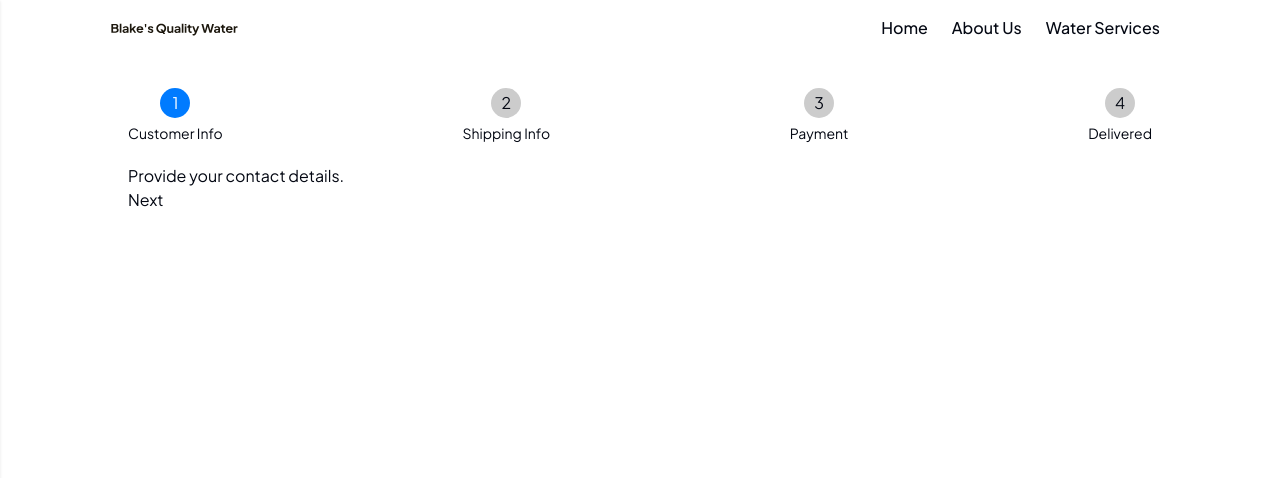
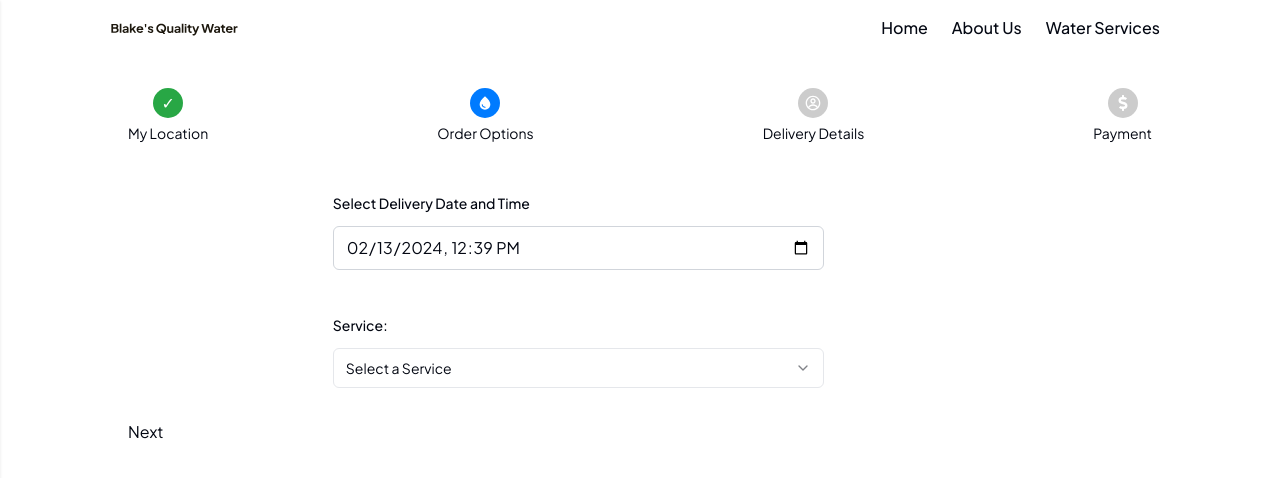
Before and after one commit to MoazamAli45/need-h2O-project, a Next.js app: page /book-order in a window 1280 px wide. Shown: the top 478 px of the page. Built offline with nearby package versions, Linux system fonts and the light colour scheme.

Commit message:
Update global CSS and add OrderOptions component

```diff
--- a/package.json
+++ b/package.json
@@ -11,11 +11,13 @@
   "dependencies": {
     "@radix-ui/react-accordion": "^1.1.2",
     "@radix-ui/react-label": "^2.0.2",
+    "@radix-ui/react-select": "^2.0.0",
     "class-variance-authority": "^0.7.0",
     "clsx": "^2.1.0",
     "lucide-react": "^0.325.0",
     "next": "14.1.0",
     "react": "^18",
+    "react-datetime-picker": "^5.6.0",
     "react-dom": "^18",
     "react-form-stepper": "^2.0.3",
     "react-google-autocomplete": "^2.7.3",
--- a/src/app/book-order/page.js
+++ b/src/app/book-order/page.js
@@ -4,23 +4,31 @@ import Navigation from "@/components/shared/Navigation";
 import OrderContext from "@/context/OrderProvider";
 import { useRouter } from "next/navigation";
 import React, { useContext } from "react";
-
+import { MdLocationPin } from "react-icons/md";
+import { MdWaterDrop } from "react-icons/md";
+import { CgProfile } from "react-icons/cg";
+import { FaDollarSign } from "react-icons/fa";
+import OrderOptions from "@/components/Order/OrderOptions";
 const CHECKOUT_STEPS = [
   {
-    name: "Customer Info",
-    Component: () => <div>Provide your contact details.</div>,
+    name: "My Location",
+    Component: () => <></>,
+    icon: <MdLocationPin color="white" />,
   },
   {
-    name: "Shipping Info",
-    Component: () => <div>Enter your shipping address.</div>,
+    name: "Order Options",
+    Component: () => <OrderOptions />,
+    icon: <MdWaterDrop color="white" />,
+  },
+  {
+    name: "Delivery Details",
+    Component: () => <div>Complete payment for your order.</div>,
+    icon: <CgProfile color="white" />,
   },
   {
     name: "Payment",
-    Component: () => <div>Complete payment for your order.</div>,
-  },
-  {
-    name: "Delivered",
     Component: () => <div> Your order has been delivered.</div>,
+    icon: <FaDollarSign color="white" />,
   },
 ];
 
--- a/src/app/globals.css
+++ b/src/app/globals.css
@@ -31,7 +31,8 @@
 
     --border: 220 13% 91%;
     --input: 220 13% 91%;
-    --ring: 224 71.4% 4.1%;
+    /* --ring: 224 71.4% 4.1%; */
+    --ring: 211 1% 0.5%;
 
     --radius: 0.5rem;
   }
@@ -150,6 +151,7 @@ body {
 
 .active .step-number {
   background-color: #007bff;
+  /* #6366f1 */
   color: #fff;
 }
 
--- a/src/components/Order/CheckoutStepper.jsx
+++ b/src/components/Order/CheckoutStepper.jsx
@@ -4,7 +4,7 @@ import { useEffect, useRef, useState } from "react";
 import Wrapper from "../shared/Wrapper";
 
 const CheckoutStepper = ({ stepsConfig = [] }) => {
-  const [currentStep, setCurrentStep] = useState(1);
+  const [currentStep, setCurrentStep] = useState(2);
   const [isComplete, setIsComplete] = useState(false);
   const [margins, setMargins] = useState({
     marginLeft: 0,
@@ -56,7 +56,7 @@ const CheckoutStepper = ({ stepsConfig = [] }) => {
                 {currentStep > index + 1 || isComplete ? (
                   <span>&#10003;</span>
                 ) : (
-                  index + 1
+                  step.icon
                 )}
               </div>
               <div className="step-name">{step.name}</div>
@@ -65,7 +65,7 @@ const CheckoutStepper = ({ stepsConfig = [] }) => {
         })}
 
         <div
-          className="progress-bar"
+          className="progress-bar "
           style={{
             width: `calc(100%-${margins.marginLeft + margins.marginRight}px)`,
             marginLeft: margins.marginLeft,
@@ -73,7 +73,7 @@ const CheckoutStepper = ({ stepsConfig = [] }) => {
           }}
         >
           <div
-            className="progress"
+            className="progress "
             style={{ width: `${calculateProgressBarWidth()}%` }}
           ></div>
         </div>
--- /dev/null
+++ b/src/components/Order/CustomDateTime.jsx
@@ -0,0 +1,35 @@
+"use client";
+import { useState } from "react";
+import { Label } from "../ui/label";
+
+function CustomDateTime() {
+  // Function to format the current date as required by datetime-local input
+  const getCurrentDateTime = () => {
+    const now = new Date();
+    const year = now.getFullYear().toString().padStart(4, "0");
+    const month = (now.getMonth() + 1).toString().padStart(2, "0");
+    const day = now.getDate().toString().padStart(2, "0");
+    const hour = now.getHours().toString().padStart(2, "0");
+    const minute = now.getMinutes().toString().padStart(2, "0");
+    return `${year}-${month}-${day}T${hour}:${minute}`;
+  };
+
+  const [value, onChange] = useState(getCurrentDateTime());
+
+  return (
+    <div className="flex flex-col gap-4 ">
+      <Label>Select Delivery Date and Time</Label>
+      {/* Add Tailwind CSS margin top class */}
+      <input
+        type="datetime-local"
+        step={"1800"}
+        value={value}
+        onChange={(e) => onChange(e.target.value)}
+        className="w-full md:w-[80%] border border-gray-300 rounded-md px-3 py-2 focus:outline-none focus:ring-1 focus:ring-[#007bff] focus:border-indigo-500"
+        placeholder="Select Date time"
+      />
+    </div>
+  );
+}
+
+export default CustomDateTime;
--- /dev/null
+++ b/src/components/Order/CustomSelectBox.jsx
@@ -0,0 +1,39 @@
+import * as React from "react";
+
+import {
+  Select,
+  SelectContent,
+  SelectGroup,
+  SelectItem,
+  SelectLabel,
+  SelectTrigger,
+  SelectValue,
+} from "@/components/ui/select";
+import { Label } from "../ui/label";
+import OrderContext from "@/context/OrderProvider";
+
+function CustomSelectBox() {
+  const { order } = React.useContext(OrderContext);
+  const { details } = order;
+
+  console.log(SelectValue);
+  return (
+    <div className="flex flex-col gap-4">
+      <Label> Service:</Label>
+      <Select>
+        <SelectTrigger className="w-full md:w-[80%]">
+          <SelectValue placeholder="Select a Service" />
+        </SelectTrigger>
+        <SelectContent>
+          <SelectGroup>
+            <SelectLabel>Services</SelectLabel>
+            <SelectItem value={"apple"}>Apple</SelectItem>
+            <SelectItem value="banana">Banana</SelectItem>
+          </SelectGroup>
+        </SelectContent>
+      </Select>
+    </div>
+  );
+}
+
+export default CustomSelectBox;
--- /dev/null
+++ b/src/components/Order/OrderOptions.jsx
@@ -0,0 +1,14 @@
+import React from "react";
+import CustomDateTime from "./CustomDateTime";
+import CustomSelectBox from "./CustomSelectBox";
+
+const OrderOptions = () => {
+  return (
+    <div className="md:w-[60%] mx-auto py-8 flex flex-col space-y-12">
+      <CustomDateTime />
+      <CustomSelectBox />
+    </div>
+  );
+};
+
+export default OrderOptions;
--- a/src/components/ui/input.jsx
+++ b/src/components/ui/input.jsx
@@ -7,7 +7,7 @@ const Input = React.forwardRef(({ className, type, ...props }, ref) => {
     <input
       type={type}
       className={cn(
-        "flex h-10 w-full rounded-md border border-input bg-background px-3 py-2 text-sm ring-offset-background file:border-0 file:bg-transparent file:text-sm file:font-medium placeholder:text-[#A1824A] focus-visible:outline-none focus-visible:ring-2 focus-visible:ring-ring focus-visible:ring-offset-2 disabled:cursor-not-allowed disabled:opacity-50",
+        "flex h-10 w-full rounded-md border border-input bg-background px-3 py-2 text-sm ring-indigo-500 file:border-0 file:bg-transparent file:text-sm file:font-medium placeholder:text-[#A1824A] focus-visible:outline-none focus-visible:ring-2 focus-visible:ring-indigo-500 focus-visible:ring-offset-2 disabled:cursor-not-allowed disabled:opacity-50",
         className
       )}
       ref={ref}
--- /dev/null
+++ b/src/components/ui/select.jsx
@@ -0,0 +1,149 @@
+"use client";
+
+import * as React from "react";
+import * as SelectPrimitive from "@radix-ui/react-select";
+import { Check, ChevronDown, ChevronUp } from "lucide-react";
+
+import { cn } from "@/lib/utils";
+
+const Select = SelectPrimitive.Root;
+
+const SelectGroup = SelectPrimitive.Group;
+
+const SelectValue = SelectPrimitive.Value;
+
+const SelectTrigger = React.forwardRef(
+  ({ className, children, ...props }, ref) => (
+    <SelectPrimitive.Trigger
+      ref={ref}
+      className={cn(
+        "flex h-10 w-full items-center justify-between rounded-md border border-input bg-background px-3 py-2 text-sm ring-offset-background placeholder:text-muted-foreground focus:outline-none focus:ring-2 focus:ring-[#007bff] focus:ring-offset-2 disabled:cursor-not-allowed disabled:opacity-50 [&>span]:line-clamp-1",
+        className
+      )}
+      {...props}
+    >
+      {children}
+      <SelectPrimitive.Icon asChild>
+        <ChevronDown className="h-4 w-4 opacity-50" />
+      </SelectPrimitive.Icon>
+    </SelectPrimitive.Trigger>
+  )
+);
+SelectTrigger.displayName = SelectPrimitive.Trigger.displayName;
+
+const SelectScrollUpButton = React.forwardRef(
+  ({ className, ...props }, ref) => (
+    <SelectPrimitive.ScrollUpButton
+      ref={ref}
+      className={cn(
+        "flex cursor-default items-center justify-center py-1",
+        className
+      )}
+      {...props}
+    >
+      <ChevronUp className="h-4 w-4" />
+    </SelectPrimitive.ScrollUpButton>
+  )
+);
+SelectScrollUpButton.displayName = SelectPrimitive.ScrollUpButton.displayName;
+
+const SelectScrollDownButton = React.forwardRef(
+  ({ className, ...props }, ref) => (
+    <SelectPrimitive.ScrollDownButton
+      ref={ref}
+      className={cn(
+        "flex cursor-default items-center justify-center py-1",
+        className
+      )}
+      {...props}
+    >
+      <ChevronDown className="h-4 w-4" />
+    </SelectPrimitive.ScrollDownButton>
+  )
+);
+SelectScrollDownButton.displayName =
+  SelectPrimitive.ScrollDownButton.displayName;
+
+const SelectContent = React.forwardRef(
+  ({ className, children, position = "popper", ...props }, ref) => (
+    <SelectPrimitive.Portal>
+      <SelectPrimitive.Content
+        ref={ref}
+        className={cn(
+          "relative z-50 max-h-96 min-w-[8rem] overflow-hidden rounded-md border bg-popover text-popover-foreground shadow-md data-[state=open]:animate-in data-[state=closed]:animate-out data-[state=closed]:fade-out-0 data-[state=open]:fade-in-0 data-[state=closed]:zoom-out-95 data-[state=open]:zoom-in-95 data-[side=bottom]:slide-in-from-top-2 data-[side=left]:slide-in-from-right-2 data-[side=right]:slide-in-from-left-2 data-[side=top]:slide-in-from-bottom-2",
+          position === "popper" &&
+            "data-[side=bottom]:translate-y-1 data-[side=left]:-translate-x-1 data-[side=right]:translate-x-1 data-[side=top]:-translate-y-1",
+          className
+        )}
+        position={position}
+        {...props}
+      >
+        <SelectScrollUpButton />
+        <SelectPrimitive.Viewport
+          className={cn(
+            "p-1",
+            position === "popper" &&
+              "h-[var(--radix-select-trigger-height)] w-full min-w-[var(--radix-select-trigger-width)]"
+          )}
+        >
+          {children}
+        </SelectPrimitive.Viewport>
+        <SelectScrollDownButton />
+      </SelectPrimitive.Content>
+    </SelectPrimitive.Portal>
+  )
+);
+SelectContent.displayName = SelectPrimitive.Content.displayName;
+
+const SelectLabel = React.forwardRef(({ className, ...props }, ref) => (
+  <SelectPrimitive.Label
+    ref={ref}
+    className={cn("py-1.5 pl-8 pr-2 text-sm font-semibold", className)}
+    {...props}
+  />
+));
+SelectLabel.displayName = SelectPrimitive.Label.displayName;
+
+const SelectItem = React.forwardRef(
+  ({ className, children, ...props }, ref) => (
+    <SelectPrimitive.Item
+      ref={ref}
+      className={cn(
+        "relative flex w-full cursor-default select-none items-center rounded-sm py-1.5 pl-8 pr-2 text-sm outline-none focus:bg-accent focus:text-accent-foreground data-[disabled]:pointer-events-none data-[disabled]:opacity-50",
+        className
+      )}
+      {...props}
+    >
+      <span className="absolute left-2 flex h-3.5 w-3.5 items-center justify-center">
+        <SelectPrimitive.ItemIndicator>
+          <Check className="h-4 w-4" />
+        </SelectPrimitive.ItemIndicator>
+      </span>
+
+      <SelectPrimitive.ItemText>{children}</SelectPrimitive.ItemText>
+    </SelectPrimitive.Item>
+  )
+);
+SelectItem.displayName = SelectPrimitive.Item.displayName;
+
+const SelectSeparator = React.forwardRef(({ className, ...props }, ref) => (
+  <SelectPrimitive.Separator
+    ref={ref}
+    className={cn("-mx-1 my-1 h-px bg-muted", className)}
+    {...props}
+  />
+));
+SelectSeparator.displayName = SelectPrimitive.Separator.displayName;
+
+export {
+  Select,
+  SelectGroup,
+  SelectValue,
+  SelectTrigger,
+  SelectContent,
+  SelectLabel,
+  SelectItem,
+  SelectSeparator,
+  SelectScrollUpButton,
+  SelectScrollDownButton,
+};
--- a/src/components/ui/textarea.jsx
+++ b/src/components/ui/textarea.jsx
@@ -6,7 +6,7 @@ const Textarea = React.forwardRef(({ className, ...props }, ref) => {
   return (
     <textarea
       className={cn(
-        "flex min-h-[80px] w-full rounded-md border border-input bg-background px-3 py-2 text-sm ring-offset-background placeholder:text-[#A1824A] focus-visible:outline-none focus-visible:ring-2 focus-visible:ring-ring focus-visible:ring-offset-2 disabled:cursor-not-allowed disabled:opacity-50",
+        "flex min-h-[80px] w-full rounded-md border border-input bg-background px-3 py-2 text-sm ring-offset-background placeholder:text-[#A1824A] focus-visible:outline-none focus-visible:ring-2 focus-visible:ring-indigo-500 focus-visible:ring-offset-2 disabled:cursor-not-allowed disabled:opacity-50",
         className
       )}
       ref={ref}
```
Also changed, not shown: src/components/ui/label.jsx (+13 -9 lines), 1 other file (tests, documents, lock files or other folders).
